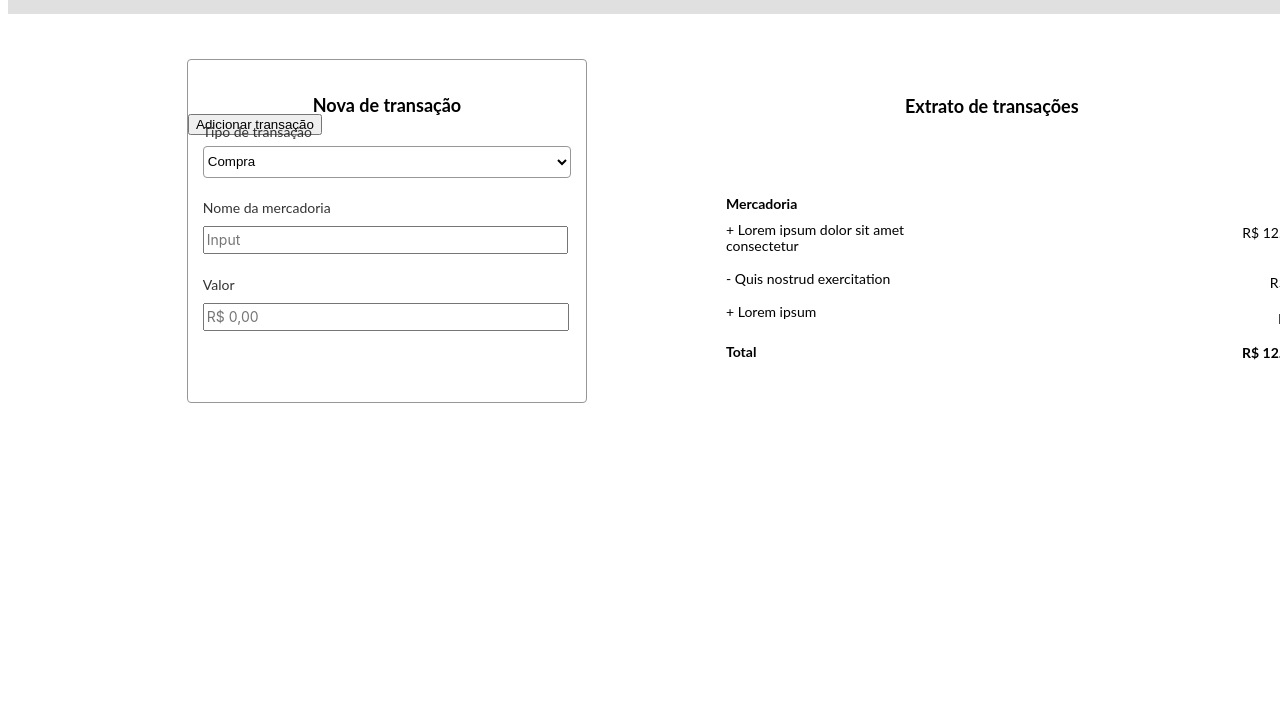
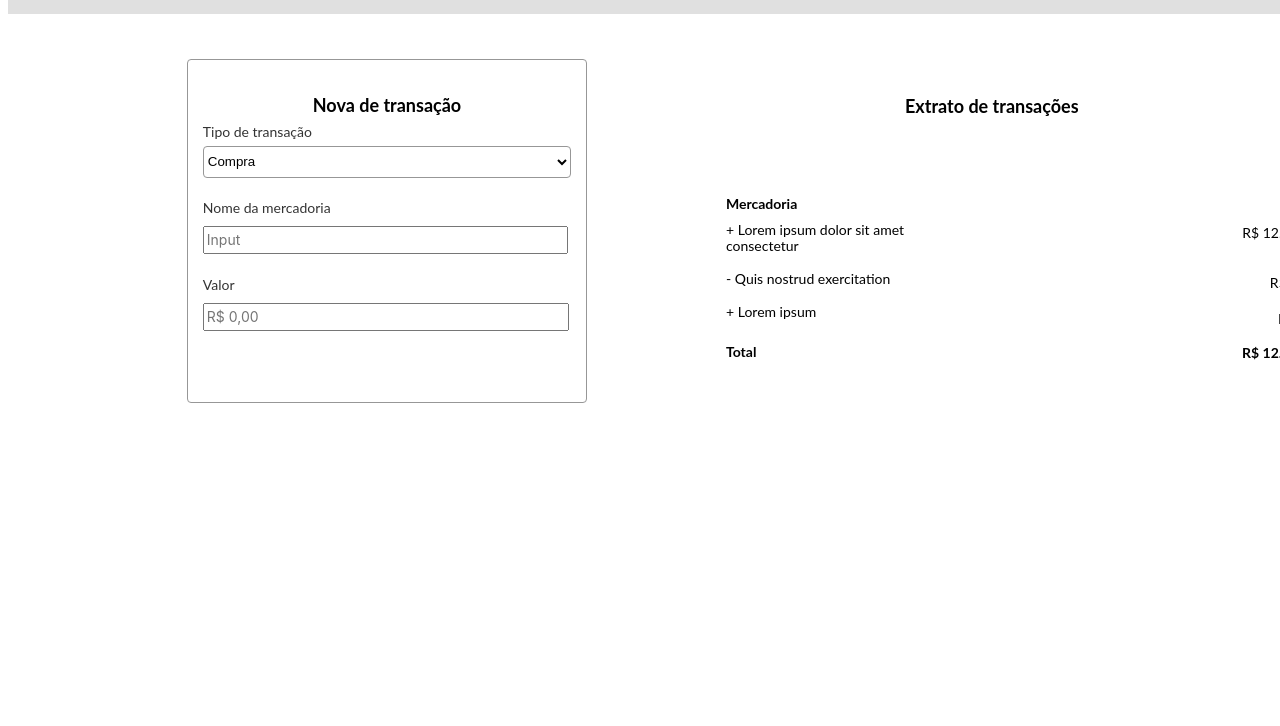
Before and after one commit to GeonyAlves/Projeto-1, a plain HTML site: page index.html in a window 1280 px wide. Shown: the part 74-800 px from the top of the page. Drawn offline with Linux system fonts and the light colour scheme.

Commit message:
apenas salvando

```diff
--- a/assets/css/style.css
+++ b/assets/css/style.css
@@ -300,10 +300,6 @@ color: #333333;
     border-radius: 4px;
 }
 
-.buttonadicionar {
-
-}
-
 .segundaseção {
     position: absolute;
     width: 548px;
--- a/index.html
+++ b/index.html
@@ -58,11 +58,8 @@
                             <label class="valor" for="Valor">Valor</label>
                             <input class="textvalor" type="number" placeholder="R$ 0,00">
                         </div><br>
-                        <section>
-                            <div class="buttontransação">
-                              <button class="buttonadicionar" type="submit">Adicionar transação</button>
-                            </div>
-                        </section>
+
+
                     </div>
                 </section>
             </div>
```
